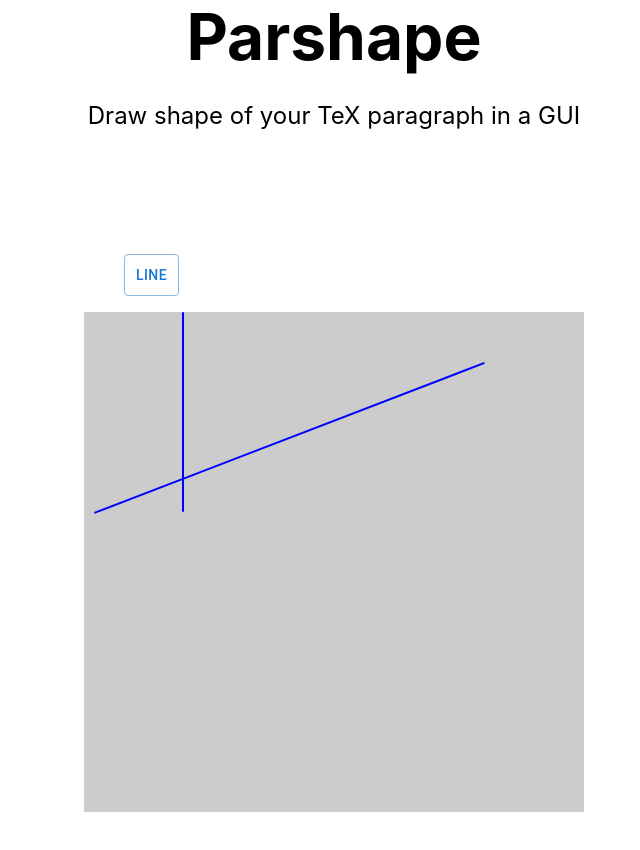
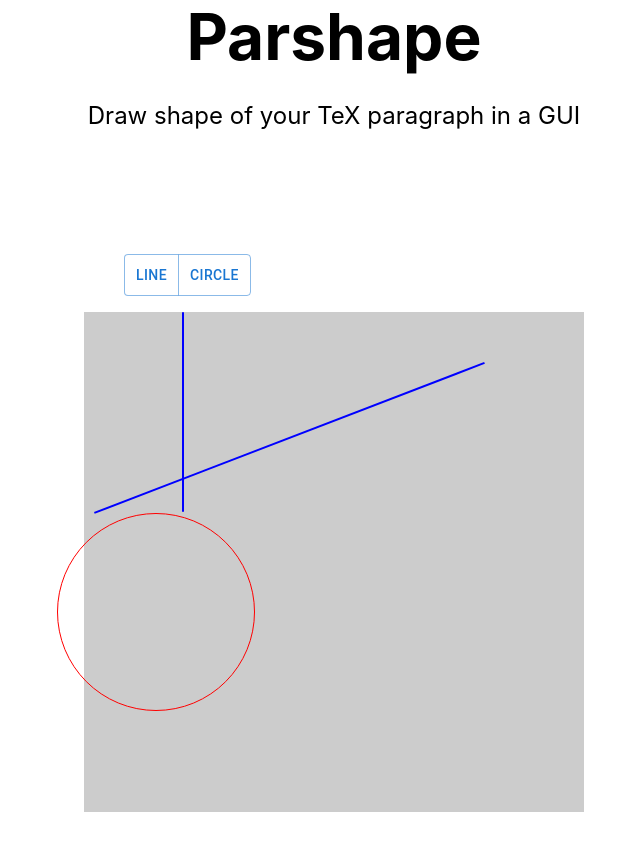
Before and after one commit to tmscer/parshape, a Next.js app: page / in a window 1280 px wide. Shown: the top 850 px of the page, without its empty margins (306-946 px from the left). Built offline with nearby package versions, Linux system fonts and the light colour scheme.

Commit message:
Add circle to editor

```diff
--- a/components/Canvas.js
+++ b/components/Canvas.js
@@ -1,5 +1,6 @@
 import { Fragment, useRef } from "react";
 
+import Circle from "./Circle";
 import Line from "./Line";
 import { useUnit } from "./UnitContext";
 
@@ -50,6 +51,8 @@ export default function Canvas({
 function renderObject(obj) {
   if (obj.type === "line") {
     return <Line start={obj.start} stop={obj.stop} />;
+  } else if (obj.type === "circle") {
+    return <Circle center={obj.center} radius={obj.radius} />;
   }
 
   throw new Error(`Unknown geometry object of type ${obj.type}`);
--- /dev/null
+++ b/components/Circle.js
@@ -0,0 +1,23 @@
+import LeftTop from "./LeftTop";
+import { useUnit } from "./UnitContext";
+
+export default function Circle({ center, radius }) {
+  const unit = useUnit();
+
+  const left = center[0] - radius;
+  const top = center[1] - radius;
+
+  return (
+    <LeftTop left={left} top={top}>
+      <div
+        style={{
+          position: "relative",
+          border: "1px solid red",
+          borderRadius: "50%",
+          width: unit(radius * 2),
+          height: unit(radius * 2),
+        }}
+      />
+    </LeftTop>
+  );
+}
--- a/components/Editor.js
+++ b/components/Editor.js
@@ -14,6 +14,11 @@ const INITIAL_STATE = [
     type: "line",
     start: [100, 200],
     stop: [100, 0],
+  },
+  {
+    type: "circle",
+    center: [72, 300],
+    radius: 99,
   },
 ];
 
@@ -53,6 +58,26 @@ export default function Editor() {
           setObjects((objs) => [...objs, finalLine]);
           clearNew();
         }
+      } else if (newType === "circle") {
+        if (!newObject) {
+          setNewObject({
+            type: "circle",
+            center: [x, y],
+            // Some value to be updated later
+            radius: 10,
+          });
+        } else {
+          const dx = x - newObject.center[0];
+          const dy = y - newObject.center[1];
+
+          const finalCircle = {
+            ...newObject,
+            radius: Math.sqrt(dx * dx + dy * dy),
+          };
+
+          setObjects((objs) => [...objs, finalCircle]);
+          clearNew();
+        }
       }
     },
     [newType, newObject, clearNew]
@@ -73,6 +98,20 @@ export default function Editor() {
           return {
             ...newObj,
             stop: [x, y],
+          };
+        });
+      } else if (newType === "circle") {
+        setNewObject((newObj) => {
+          if (!newObj) {
+            return newObj;
+          }
+
+          const dx = x - newObj.center[0];
+          const dy = y - newObj.center[1];
+
+          return {
+            ...newObj,
+            radius: Math.sqrt(dx * dx + dy * dy),
           };
         });
       }
--- a/components/Toolbar.js
+++ b/components/Toolbar.js
@@ -17,6 +17,7 @@ export default function Toolbar({ onClick }) {
         sx={{ flexWrap: "wrap" }}
       >
         <ToolbarButton onClick={createOnClick("line")}>line</ToolbarButton>
+        <ToolbarButton onClick={createOnClick("circle")}>circle</ToolbarButton>
       </ButtonGroup>
     </Stack>
   );
```
